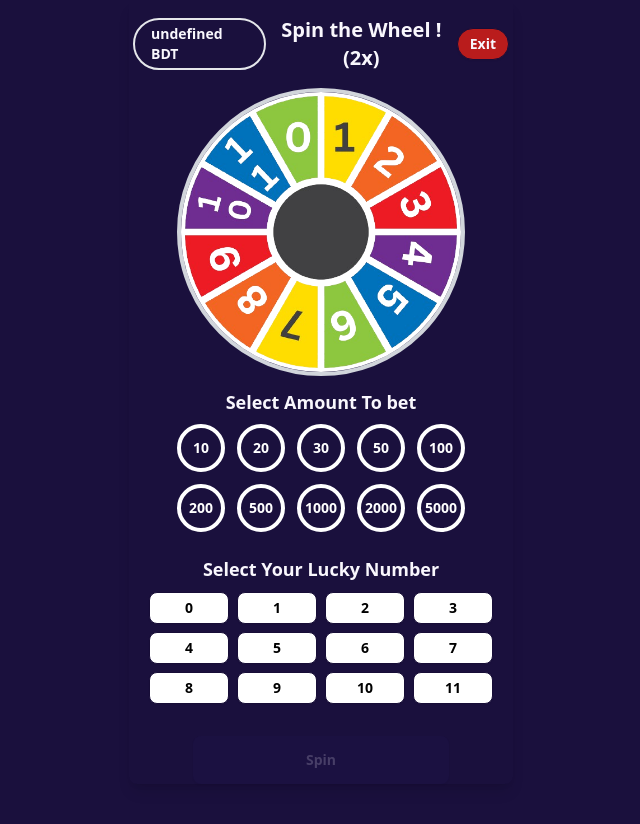
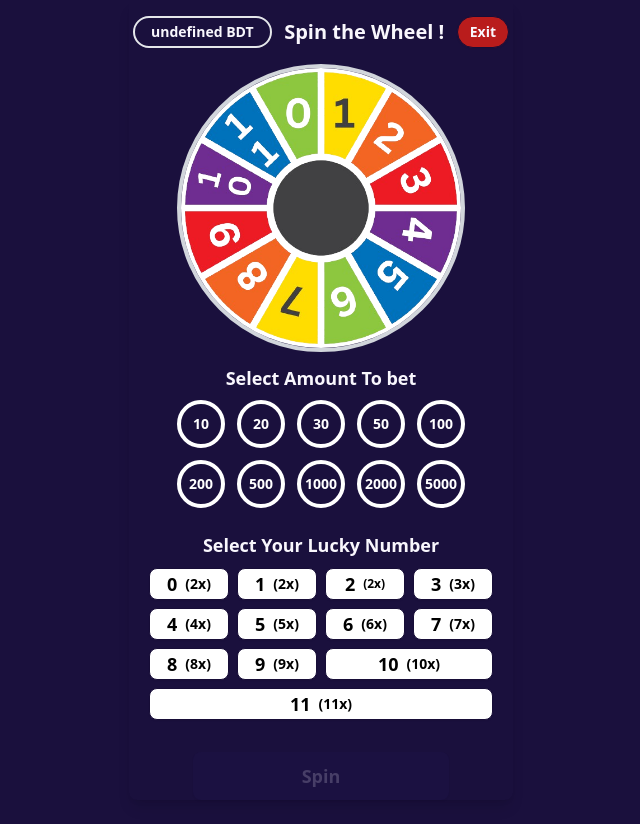
Before and after one commit to Shatab99/Winbazz-project, a React (Vite) app: page /wheelGame in a window 1280 px wide. Shown: the whole page, without its empty margins (319-959 px from the left). Built offline with nearby package versions, Linux system fonts and the light colour scheme; no server answers; sample sign-in values are in the browser's storage.

Commit message:
Edited some

```diff
--- a/src/Pages/Game/WheelGame/WheelGame.jsx
+++ b/src/Pages/Game/WheelGame/WheelGame.jsx
@@ -60,7 +60,7 @@ const WheelGame = () => {
                 <div className='border-2 font-bold px-4 py-1 rounded-full text-sm '>
                     {isLoading ? <VscLoading className='animate-spin' /> : `${cred} BDT`}
                 </div>
-                <h1 className="text-xl text-center font-bold">Spin the Wheel ! (2x)</h1>
+                <h1 className="text-xl text-center font-bold">Spin the Wheel !</h1>
                 <Link to={'/'} className='btn btn-sm bg-red-700 rounded-2xl'>
                     Exit
                 </Link>
@@ -69,7 +69,7 @@ const WheelGame = () => {
                 <div className=''>
                     <div className={`relative mx-auto w-72 h-72 border-4 border-gray-300 rounded-full transition-transform duration-300 ${isSpinning ? 'animate-spin' : ''}`}>
                         <img src={wheelSpin} alt="" className='bg-white rounded-full' />
-                        <p className={`absolute top-[40%] ${result < 10 ? 'left-[45%]' : 'left-[41%]'} text-5xl font-bold`}>{isSpinning ? '' : result}</p>
+                        <p className={`absolute animate-bounce top-[40%] ${result < 10 ? 'left-[45%]' : 'left-[41%]'} text-5xl font-bold`}>{isSpinning ? '' : result}</p>
                     </div>
                 </div>
                 {/*Bet Part */}
@@ -95,18 +95,18 @@ const WheelGame = () => {
                 <div className='px-4'>
                     <h1 className='text-lg font-bold text-center animate-bounce mb-2'>Select Your Lucky Number</h1>
                     <div className='grid grid-cols-4 gap-2'>
-                        <div onClick={() => setNum(0)} className={`btn btn-sm  font-bold ${num === 0 ? 'bg-black border-2 border-yellow-400 text-yellow-400' : 'bg-white text-black'}`}>0</div>
-                        <div onClick={() => setNum(1)} className={`btn btn-sm  font-bold ${num === 1 ? 'bg-black border-2 border-yellow-400 text-yellow-400' : 'bg-white text-black'}`}>1</div>
-                        <div onClick={() => setNum(2)} className={`btn btn-sm  font-bold ${num === 2 ? 'bg-black border-2 border-yellow-400 text-yellow-400' : 'bg-white text-black'}`}>2</div>
-                        <div onClick={() => setNum(3)} className={`btn btn-sm  font-bold ${num === 3 ? 'bg-black border-2 border-yellow-400 text-yellow-400' : 'bg-white text-black'}`}>3</div>
-                        <div onClick={() => setNum(4)} className={`btn btn-sm  font-bold ${num === 4 ? 'bg-black border-2 border-yellow-400 text-yellow-400' : 'bg-white text-black'}`}>4</div>
-                        <div onClick={() => setNum(5)} className={`btn btn-sm  font-bold ${num === 5 ? 'bg-black border-2 border-yellow-400 text-yellow-400' : 'bg-white text-black'}`}>5</div>
-                        <div onClick={() => setNum(6)} className={`btn btn-sm  font-bold ${num === 6 ? 'bg-black border-2 border-yellow-400 text-yellow-400' : 'bg-white text-black'}`}>6</div>
-                        <div onClick={() => setNum(7)} className={`btn btn-sm  font-bold ${num === 7 ? 'bg-black border-2 border-yellow-400 text-yellow-400' : 'bg-white text-black'}`}>7</div>
-                        <div onClick={() => setNum(8)} className={`btn btn-sm  font-bold ${num === 8 ? 'bg-black border-2 border-yellow-400 text-yellow-400' : 'bg-white text-black'}`}>8</div>
-                        <div onClick={() => setNum(9)} className={`btn btn-sm  font-bold ${num === 9 ? 'bg-black border-2 border-yellow-400 text-yellow-400' : 'bg-white text-black'}`}>9</div>
-                        <div onClick={() => setNum(10)} className={`btn btn-sm  font-bold ${num === 10 ? 'bg-black border-2 border-yellow-400 text-yellow-400' : 'bg-white text-black'}`}>10</div>
-                        <div onClick={() => setNum(11)} className={`btn btn-sm  font-bold ${num === 11 ? 'bg-black border-2 border-yellow-400 text-yellow-400' : 'bg-white text-black'}`}>11</div>
+                        <div onClick={() => setNum(0)} className={`btn btn-sm  font-bold ${num === 0 ? 'bg-black text-xs border-2 border-yellow-400 text-yellow-400' : 'bg-white text-black'}`}><span className='text-lg'>0</span> (2x)</div>
+                        <div onClick={() => setNum(1)} className={`btn btn-sm  font-bold ${num === 1 ? 'bg-black text-xs border-2 border-yellow-400 text-yellow-400' : 'bg-white text-black'}`}><span className='text-lg'>1</span> (2x)</div>
+                        <div onClick={() => setNum(2)} className={`btn btn-sm  font-bold ${num === 2 ? 'bg-black border-2 border-yellow-400 text-yellow-400' : 'bg-white text-black'} text-xs`}> <span className='text-lg'>2</span> (2x)</div>
+                        <div onClick={() => setNum(3)} className={`btn btn-sm  font-bold ${num === 3 ? 'bg-black text-xs border-2 border-yellow-400 text-yellow-400' : 'bg-white text-black'}`}><span className='text-lg'>3</span> (3x)</div>
+                        <div onClick={() => setNum(4)} className={`btn btn-sm  font-bold ${num === 4 ? 'bg-black text-xs border-2 border-yellow-400 text-yellow-400' : 'bg-white text-black'}`}><span className='text-lg'>4</span> (4x)</div>
+                        <div onClick={() => setNum(5)} className={`btn btn-sm  font-bold ${num === 5 ? 'bg-black text-xs border-2 border-yellow-400 text-yellow-400' : 'bg-white text-black'}`}><span className='text-lg'>5</span> (5x)</div>
+                        <div onClick={() => setNum(6)} className={`btn btn-sm  font-bold ${num === 6 ? 'bg-black text-xs border-2 border-yellow-400 text-yellow-400' : 'bg-white text-black'}`}><span className='text-lg'>6</span> (6x)</div>
+                        <div onClick={() => setNum(7)} className={`btn btn-sm  font-bold ${num === 7 ? 'bg-black text-xs border-2 border-yellow-400 text-yellow-400' : 'bg-white text-black'}`}><span className='text-lg'>7</span> (7x)</div>
+                        <div onClick={() => setNum(8)} className={`btn btn-sm  font-bold ${num === 8 ? 'bg-black text-xs border-2 border-yellow-400 text-yellow-400' : 'bg-white text-black'}`}><span className='text-lg'>8</span> (8x)</div>
+                        <div onClick={() => setNum(9)} className={`btn btn-sm  font-bold ${num === 9 ? 'bg-black text-xs border-2 border-yellow-400 text-yellow-400' : 'bg-white text-black'}`}><span className='text-lg'>9</span> (9x)</div>
+                        <div onClick={() => setNum(10)} className={`btn col-span-2 btn-sm  font-bold ${num === 10 ? 'bg-black text-xs border-2 border-yellow-400 text-yellow-400' : 'bg-white text-black'}  `}><span className='text-lg'>10</span> <p>(10x)</p></div>
+                        <div onClick={() => setNum(11)} className={`btn col-span-4 btn-sm  font-bold ${num === 11 ? 'bg-black text-xs border-2 border-yellow-400 text-yellow-400' : 'bg-white text-black'}`}><span className='text-lg'>11</span> <p>(11x)</p></div>
 
                     </div>
                 </div>
@@ -114,7 +114,7 @@ const WheelGame = () => {
                 <div className='flex justify-center'>
                     <button onClick={() => {
                         startSpin();
-                    }} disabled={isSpinning || num === null || !bet || bet > cred} className="btn btn-wide bg-blue-700 mt-5">
+                    }} disabled={isSpinning || num === null || !bet || bet > cred} className="btn btn-wide bg-green-600 text-lg mt-5">
                         Spin
                     </button>
                 </div>
```
